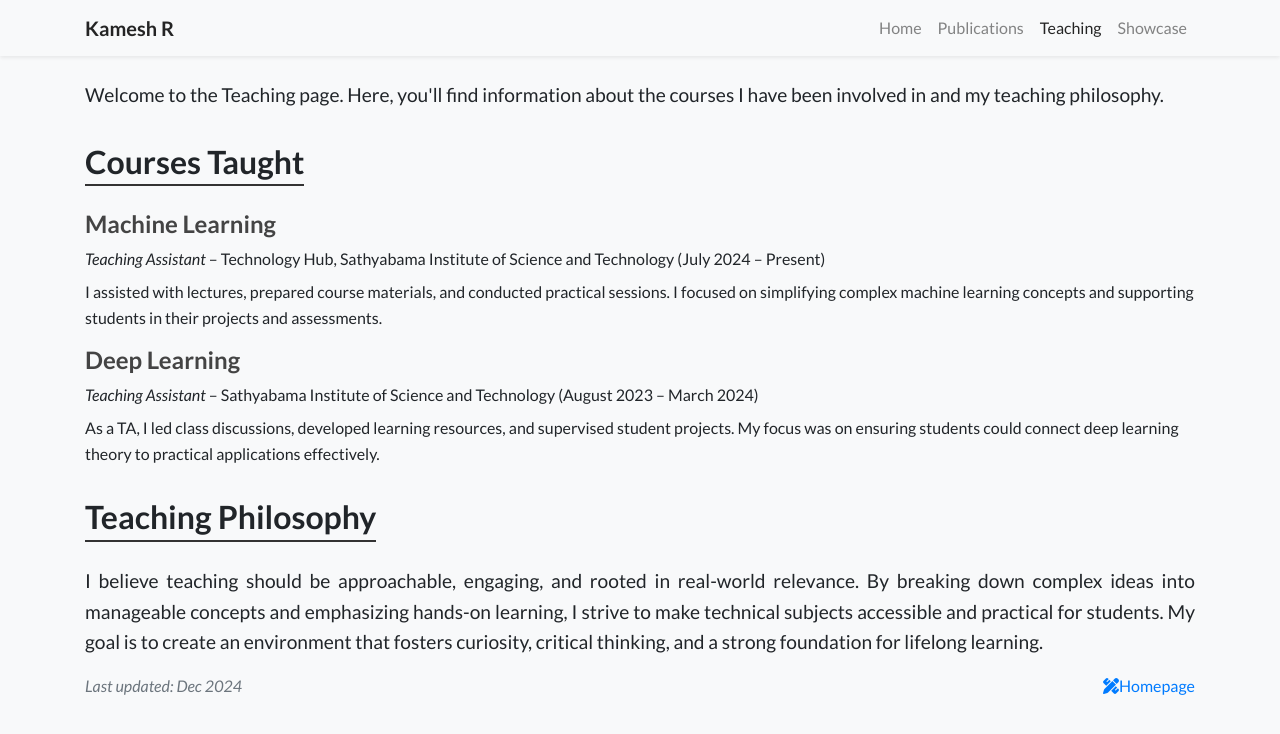
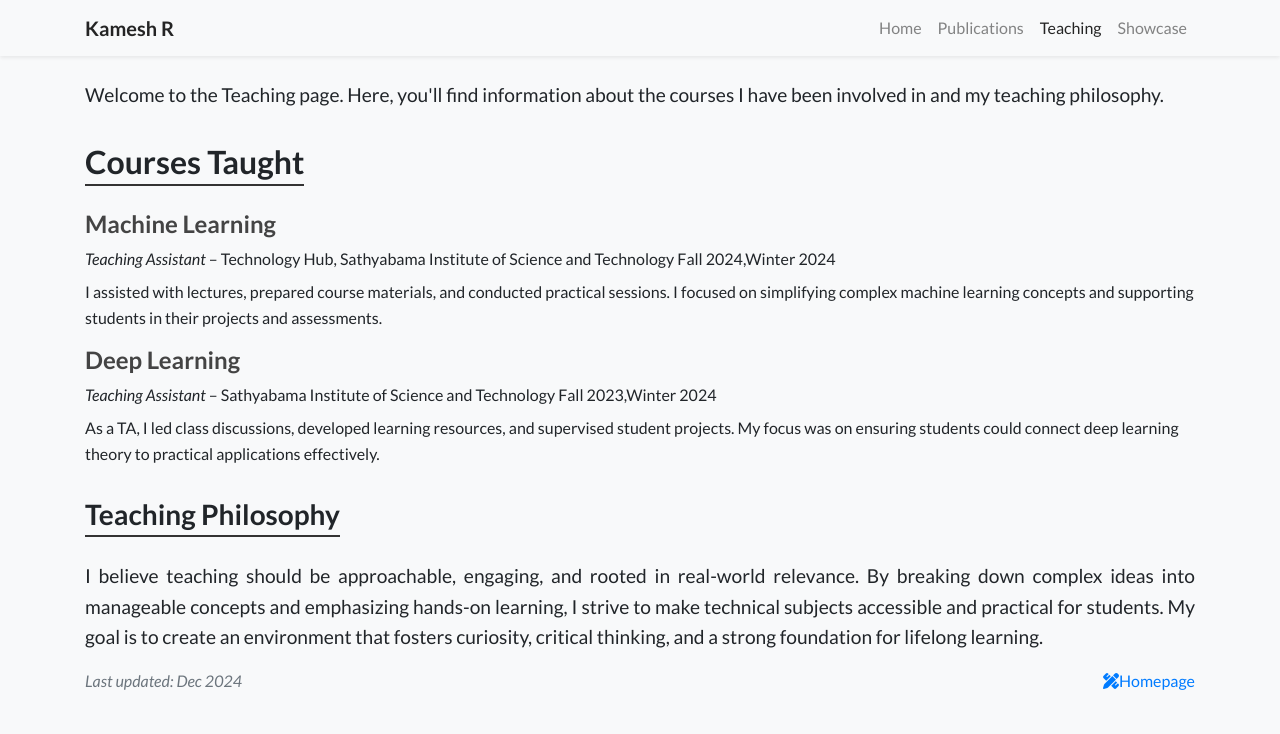
Before and after one commit to kameshkanna/kameshkanna.github.io, a Jekyll site: the page built from teaching.html, in a window 1280 px wide. Shown: the top 734 px of the page. Built offline with Jekyll 4.4.1, drawn with Linux system fonts in a browser that asks for light colours; nearby versions of some CDN libraries; a style sheet for code colours, icons or effects is not loaded.

Commit message:
Update teaching.html

```diff
--- a/teaching.html
+++ b/teaching.html
@@ -13,7 +13,7 @@ Welcome to the Teaching page. Here, you'll find information about the courses I
 
   <div style="margin-top: 1rem;">
     <h3 style="font-size: 1.5rem; color: #444;">Machine Learning</h3>
-    <p style="margin: 0.5rem 0;"><em>Teaching Assistant</em> – Technology Hub, Sathyabama Institute of Science and Technology (July 2024 – Present)</p>
+    <p style="margin: 0.5rem 0;"><em>Teaching Assistant</em> – Technology Hub, Sathyabama Institute of Science and Technology Fall 2024,Winter 2024</p>
     <p style="line-height: 1.6;">
       I assisted with lectures, prepared course materials, and conducted practical sessions. I focused on simplifying complex machine learning concepts and supporting students in their projects and assessments.
     </p>
@@ -21,7 +21,7 @@ Welcome to the Teaching page. Here, you'll find information about the courses I
 
   <div style="margin-top: 1rem;">
     <h3 style="font-size: 1.5rem; color: #444;">Deep Learning</h3>
-    <p style="margin: 0.5rem 0;"><em>Teaching Assistant</em> – Sathyabama Institute of Science and Technology (August 2023 – March 2024)</p>
+    <p style="margin: 0.5rem 0;"><em>Teaching Assistant</em> – Sathyabama Institute of Science and Technology Fall 2023,Winter 2024</p>
     <p style="line-height: 1.6;">
       As a TA, I led class discussions, developed learning resources, and supervised student projects. My focus was on ensuring students could connect deep learning theory to practical applications effectively.
     </p>
@@ -29,7 +29,7 @@ Welcome to the Teaching page. Here, you'll find information about the courses I
 </div>
 
 <div>
-  <h2 style="border-bottom: 2px solid #333; display: inline-block; padding-bottom: 0.2rem;">Teaching Philosophy</h2>
+  <h3 style="border-bottom: 2px solid #333; display: inline-block; padding-bottom: 0.2rem;">Teaching Philosophy</h2>
   <p style="font-size: 1.2rem; line-height: 1.6; text-align: justify; margin: 1rem 0;">
     I believe teaching should be approachable, engaging, and rooted in real-world relevance. By breaking down complex ideas into manageable concepts and emphasizing hands-on learning, I strive to make technical subjects accessible and practical for students. My goal is to create an environment that fosters curiosity, critical thinking, and a strong foundation for lifelong learning.
   </p>
```
